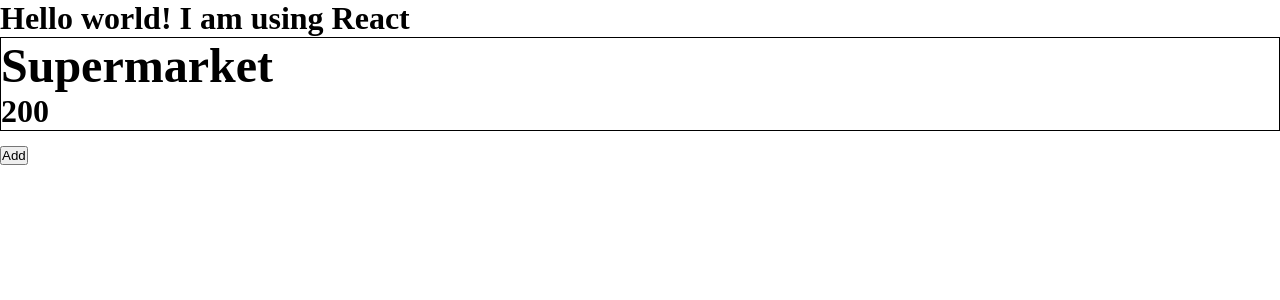
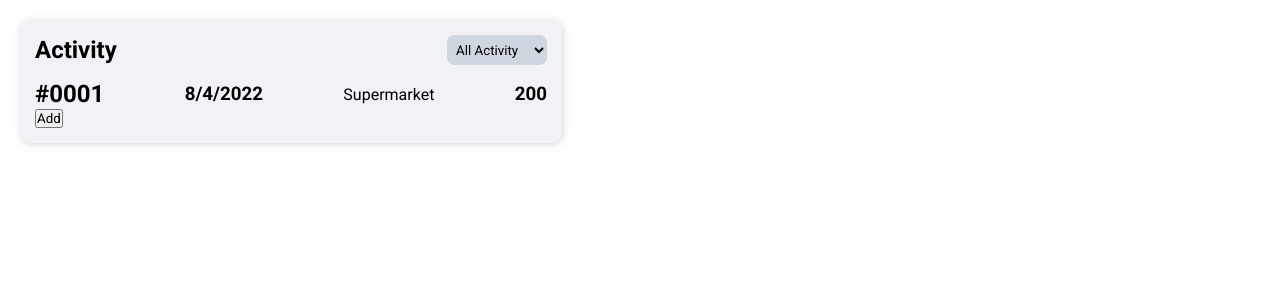
Before and after one commit to renato-art/personal-expenses-dashboard, a React app: page / in a window 1280 px wide. Shown: the top 300 px of the page. Built offline with nearby package versions, Linux system fonts and the light colour scheme.

Commit message:
feat: add functional registry system

```diff
--- a/public/index.html
+++ b/public/index.html
@@ -4,6 +4,9 @@
     <meta charset="UTF-8">
     <meta http-equiv="X-UA-Compatible" content="IE=edge">
     <meta name="viewport" content="width=device-width, initial-scale=1.0">
+    <link rel="preconnect" href="https://fonts.googleapis.com">
+    <link rel="preconnect" href="https://fonts.gstatic.com" crossorigin>
+    <link href="https://fonts.googleapis.com/css2?family=Roboto:ital,wght@0,100;0,300;0,400;0,500;0,700;0,900;1,100&display=swap" rel="stylesheet">
     <title>React App</title>
 </head>
 <body>
--- a/src/App.css
+++ b/src/App.css
@@ -1,8 +1,36 @@
 * {
     margin: 0;
     padding: 0;
+    font-family: 'Roboto', sans-serif;
+}
+
+.activity-container {
+    margin: 20px;
+    padding: 15px;
+    width: 40vw;
+    background-color: #f1f2f6;
+    border-radius: 10px;
+    box-shadow: 1px 1px 10px -2px rgba(0, 0, 0, 0.25)
+}
+
+.activity-header {
+    display: flex;
+    justify-content: space-between;
+    align-items: center;
+    margin-bottom: 15px;
+}
+
+.activity-header-selector {
+    border: 0px;
+    background-color: #ced6e0;
+    width: 100px;
+    height: 30px;
+    padding: 5px;
+    border-radius: 7.5px;
 }
 
 .entryCard-container {
-    border: 1px solid #000;
+    display: flex;
+    justify-content: space-between;
+    align-items: center;
 }
--- a/src/App.tsx
+++ b/src/App.tsx
@@ -24,31 +24,42 @@ class App extends Component<{}, {entries: Entry[], setEntries: (newEntry: Entry)
   }
   render () {
     return (
-      <h1>
-        Hello world! I am using React
+      <main>
         <RegistryContext.Provider value={this.state}>
           <Content/>
         </RegistryContext.Provider>
-      </h1>
+      </main>
     )
   }
 }
 
 const Content = () => {
   return (
-    <div>
+    <div className="content-container">
+      <section className="activity-container">
+        <header className="activity-header">
+          <h2 className="activity-header-title"><b>Activity</b></h2>
+          <select className="activity-header-selector">
+            <option value="all">All Activity</option>
+          </select>
+        </header>
         <RegistryContext.Consumer>
           {({ entries, setEntries }) => (
             <div>
-            {entries.map((entry) => (
+              {entries.sort((firstEntry, secondEntry) => {
+                return secondEntry.createdOn.getTime() - firstEntry.createdOn.getTime()
+              }).map((entry) => (
                 <div className="entryCard-container">
-                <h2>{entry.title}</h2>
-                <p>{entry.value}</p>
+                  <h2>{entry.id}</h2>
+                  <h3>{entry.createdOn.toLocaleDateString()}</h3>
+                  <p>{entry.title}</p>
+                  <h3>{entry.value}</h3>
                 </div>
               ))}
               <button onClick={() => setEntries({
+                id: `#${Math.round(Math.random()*10000)}`,
                 title: "Test",
-              value: Math.random()*1000,
+                value: Math.round(Math.random()*1000),
                 category: "Random",
                 createdOn: new Date()
               })}>Add</button>
@@ -56,6 +67,7 @@ const Content = () => {
 
           )}
         </RegistryContext.Consumer>
+      </section>
     </div>
   )
 }
--- a/src/hooks/registry/index.ts
+++ b/src/hooks/registry/index.ts
@@ -1,6 +1,7 @@
 import { createContext, useState } from "react"
 
 export interface Entry {
+    id: string
     title: string
     value: number
     category: string
@@ -9,6 +10,7 @@ export interface Entry {
 
 export let entries: Entry[] = []
 const defaultEntry: Entry = {
+    id: "#0001",
     title: "Supermarket",
     value: 200,
     category: "Alimentation",
```
Lines whose indentation alone changed are shown as unchanged.
